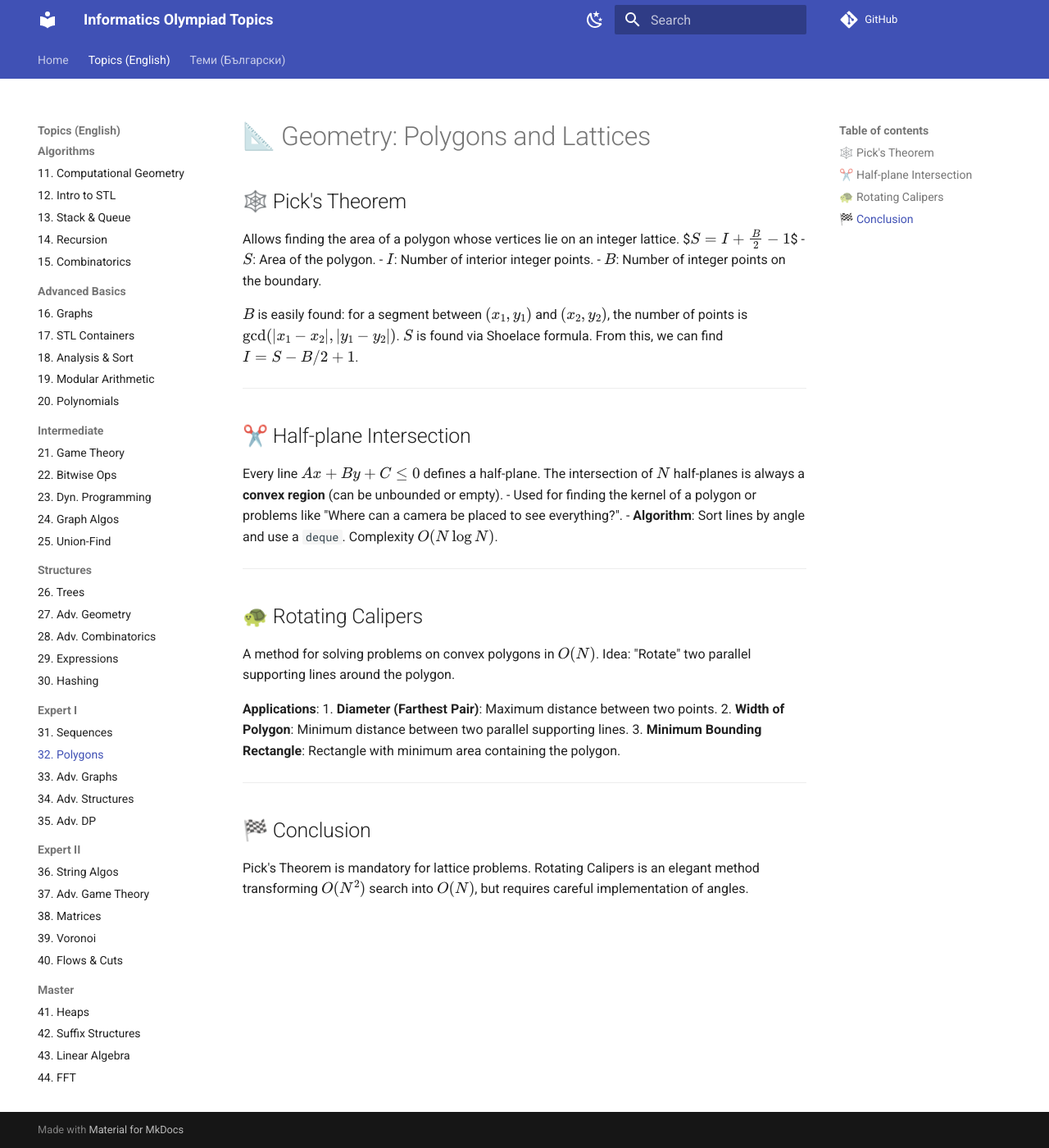
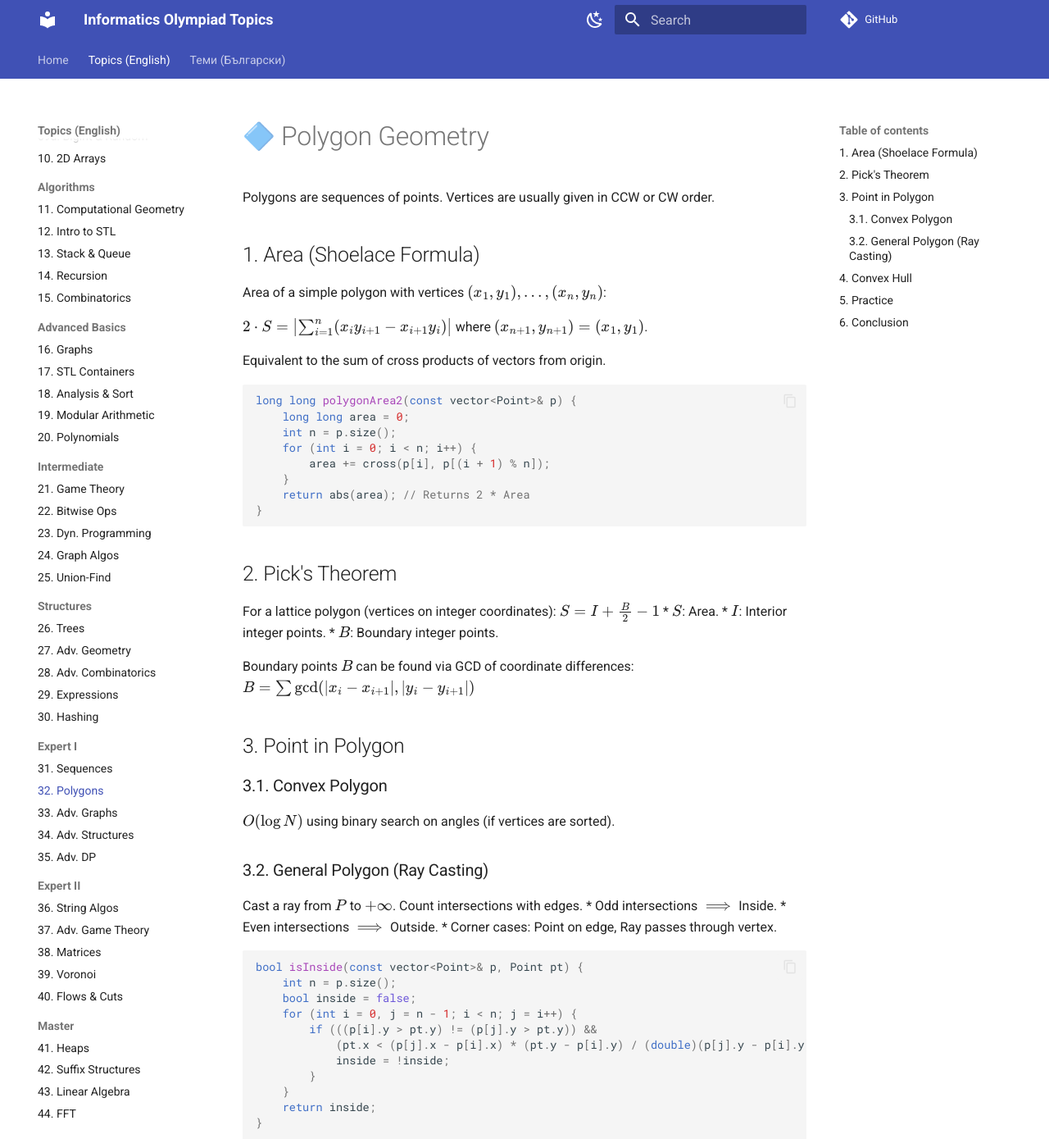
Before and after one commit to KadirYazadzhi/Informatics-Olympiad-Topics, an MkDocs documentation site: the page built from docs/EN/32_Geometry_Polygons.md, in a window 1280 px wide and 1400 px high. Shown: the whole window at 82% size. Built offline with MkDocs 1.6.1 and Material for MkDocs 9.7.7, drawn with Linux system fonts in a browser that asks for light colours; comment, search, counter and statistics services are not loaded; some of the changed text lies outside the part shown.

Commit message:
Expand EN/32_Geometry_Polygons.md: Shoelace, Pick's Theorem, Point in Polygon

````diff
--- a/docs/EN/32_Geometry_Polygons.md
+++ b/docs/EN/32_Geometry_Polygons.md
@@ -1,39 +1,69 @@
-# 📐 Geometry: Polygons and Lattices
+# 🔷 Polygon Geometry
 
-## 🕸️ Pick's Theorem
+Polygons are sequences of points.
+Vertices are usually given in CCW or CW order.
 
-Allows finding the area of a polygon whose vertices lie on an integer lattice.
-$$S = I + \frac{B}{2} - 1$$
-- $S$: Area of the polygon.
-- $I$: Number of interior integer points.
-- $B$: Number of integer points on the boundary.
+## 1. Area (Shoelace Formula)
+Area of a simple polygon with vertices $(x_1, y_1), \dots, (x_n, y_n)$:
 
-$B$ is easily found: for a segment between $(x_1, y_1)$ and $(x_2, y_2)$, the number of points is $\gcd(|x_1-x_2|, |y_1-y_2|)$.
-$S$ is found via Shoelace formula.
-From this, we can find $I = S - B/2 + 1$.
+$2 \cdot S = \left| \sum_{i=1}^{n} (x_i y_{i+1} - x_{i+1} y_i) \right|$
+where $(x_{n+1}, y_{n+1}) = (x_1, y_1)$.
 
----
+Equivalent to the sum of cross products of vectors from origin.
 
-## ✂️ Half-plane Intersection
+```cpp
+long long polygonArea2(const vector<Point>& p) {
+    long long area = 0;
+    int n = p.size();
+    for (int i = 0; i < n; i++) {
+        area += cross(p[i], p[(i + 1) % n]);
+    }
+    return abs(area); // Returns 2 * Area
+}
+```
 
-Every line $Ax + By + C \le 0$ defines a half-plane. The intersection of $N$ half-planes is always a **convex region** (can be unbounded or empty).
-- Used for finding the kernel of a polygon or problems like "Where can a camera be placed to see everything?".
-- **Algorithm**: Sort lines by angle and use a `deque`. Complexity $O(N \log N)$.
+## 2. Pick's Theorem
+For a lattice polygon (vertices on integer coordinates):
+$S = I + \frac{B}{2} - 1$
+*   $S$: Area.
+*   $I$: Interior integer points.
+*   $B$: Boundary integer points.
 
----
+Boundary points $B$ can be found via GCD of coordinate differences:
+$B = \sum \gcd(|x_i - x_{i+1}|, |y_i - y_{i+1}|)$
 
-## 🐢 Rotating Calipers
+## 3. Point in Polygon
 
-A method for solving problems on convex polygons in $O(N)$.
-Idea: "Rotate" two parallel supporting lines around the polygon.
+### 3.1. Convex Polygon
+$O(\log N)$ using binary search on angles (if vertices are sorted).
 
-**Applications**:
-1. **Diameter (Farthest Pair)**: Maximum distance between two points.
-2. **Width of Polygon**: Minimum distance between two parallel supporting lines.
-3. **Minimum Bounding Rectangle**: Rectangle with minimum area containing the polygon.
+### 3.2. General Polygon (Ray Casting)
+Cast a ray from $P$ to $+\infty$. Count intersections with edges.
+*   Odd intersections $\implies$ Inside.
+*   Even intersections $\implies$ Outside.
+*   Corner cases: Point on edge, Ray passes through vertex.
 
----
+```cpp
+bool isInside(const vector<Point>& p, Point pt) {
+    int n = p.size();
+    bool inside = false;
+    for (int i = 0, j = n - 1; i < n; j = i++) {
+        if (((p[i].y > pt.y) != (p[j].y > pt.y)) &&
+            (pt.x < (p[j].x - p[i].x) * (pt.y - p[i].y) / (double)(p[j].y - p[i].y) + p[i].x)) {
+            inside = !inside;
+        }
+    }
+    return inside;
+}
+```
 
-## 🏁 Conclusion
+## 4. Convex Hull
+The smallest convex polygon containing all points. (See Sweep-Line topic).
 
-Pick's Theorem is mandatory for lattice problems. Rotating Calipers is an elegant method transforming $O(N^2)$ search into $O(N)$, but requires careful implementation of angles.
+## 5. Practice
+1.  **Codeforces 166B**: Polygon.
+2.  **POJ 1265**: Area (Pick's theorem).
+3.  **SPOJ GSSQ**: General queries.
+
+## 6. Conclusion
+Always work with $2 \cdot S$ (doubled area) to keep calculations in integers (`long long`).
````
